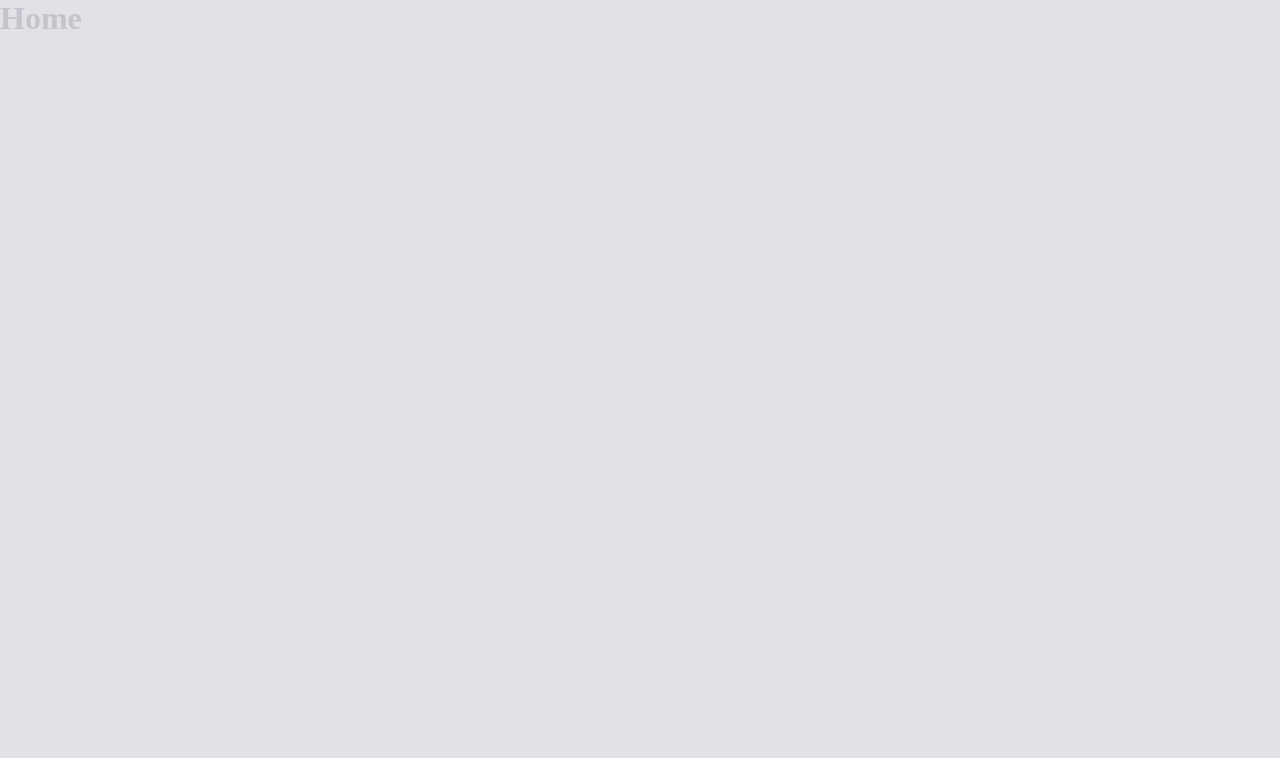
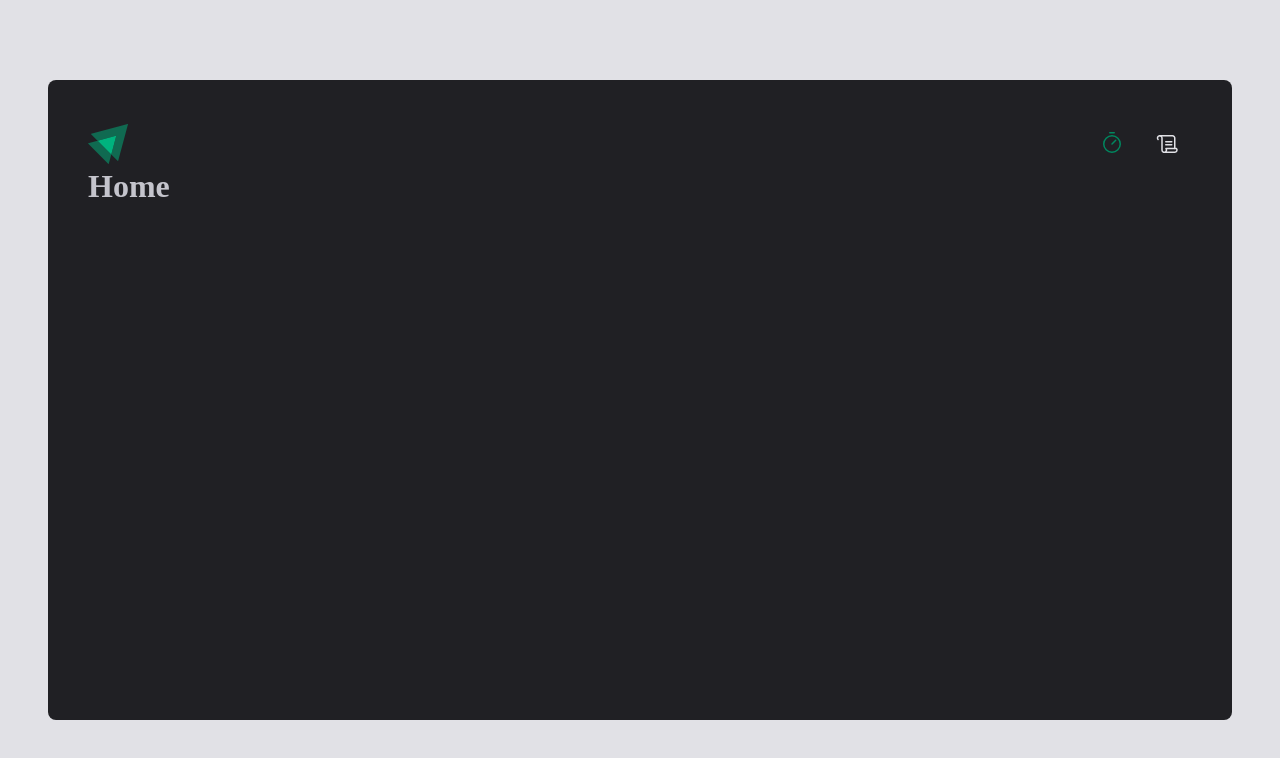
Before and after one commit to edbonamigo/bootcamp-rocketseat, a React (Vite) app in the folder timer-ignite/: page / in a window 1280 px wide. Shown: the top 758 px of the page. Built offline with nearby package versions, Linux system fonts and the light colour scheme.

Commit message:
:sparkles: Páginas e rotas - Defualt Layout

```diff
--- a/timer-ignite/src/Router.tsx
+++ b/timer-ignite/src/Router.tsx
@@ -2,12 +2,15 @@
 
 import { Home } from './pages/Home'
 import { History } from './pages/History'
+import { DefaultLayout } from './layouts/DefaultLayout'
 
 export function Router() {
   return (
     <Routes>
-      <Route path="/" element={<Home />} />
-      <Route path="/history" element={<History />} />
+      <Route path="/" element={<DefaultLayout />}>
+        <Route path="/" element={<Home />} />
+        <Route path="/history" element={<History />} />
+      </Route>
     </Routes>
   )
 }
--- /dev/null
+++ b/timer-ignite/src/layouts/DefaultLayout/index.tsx
@@ -0,0 +1,13 @@
+import { Outlet } from 'react-router-dom'
+import { Header } from '../../Components/Header/index'
+
+import { LayoutContainer } from './styles'
+
+export function DefaultLayout() {
+  return (
+    <LayoutContainer>
+      <Header />
+      <Outlet />
+    </LayoutContainer>
+  )
+}
--- /dev/null
+++ b/timer-ignite/src/layouts/DefaultLayout/styles.ts
@@ -0,0 +1,14 @@
+import styled from 'styled-components'
+
+export const LayoutContainer = styled.div`
+  max-width: 74rem;
+  height: calc(100vh - 10rem);
+  margin: 5rem auto;
+  padding: 2.5rem;
+
+  background: ${(props) => props.theme['gray-800']};
+  border-radius: 8px;
+
+  display: flex;
+  flex-direction: column;
+`
```
